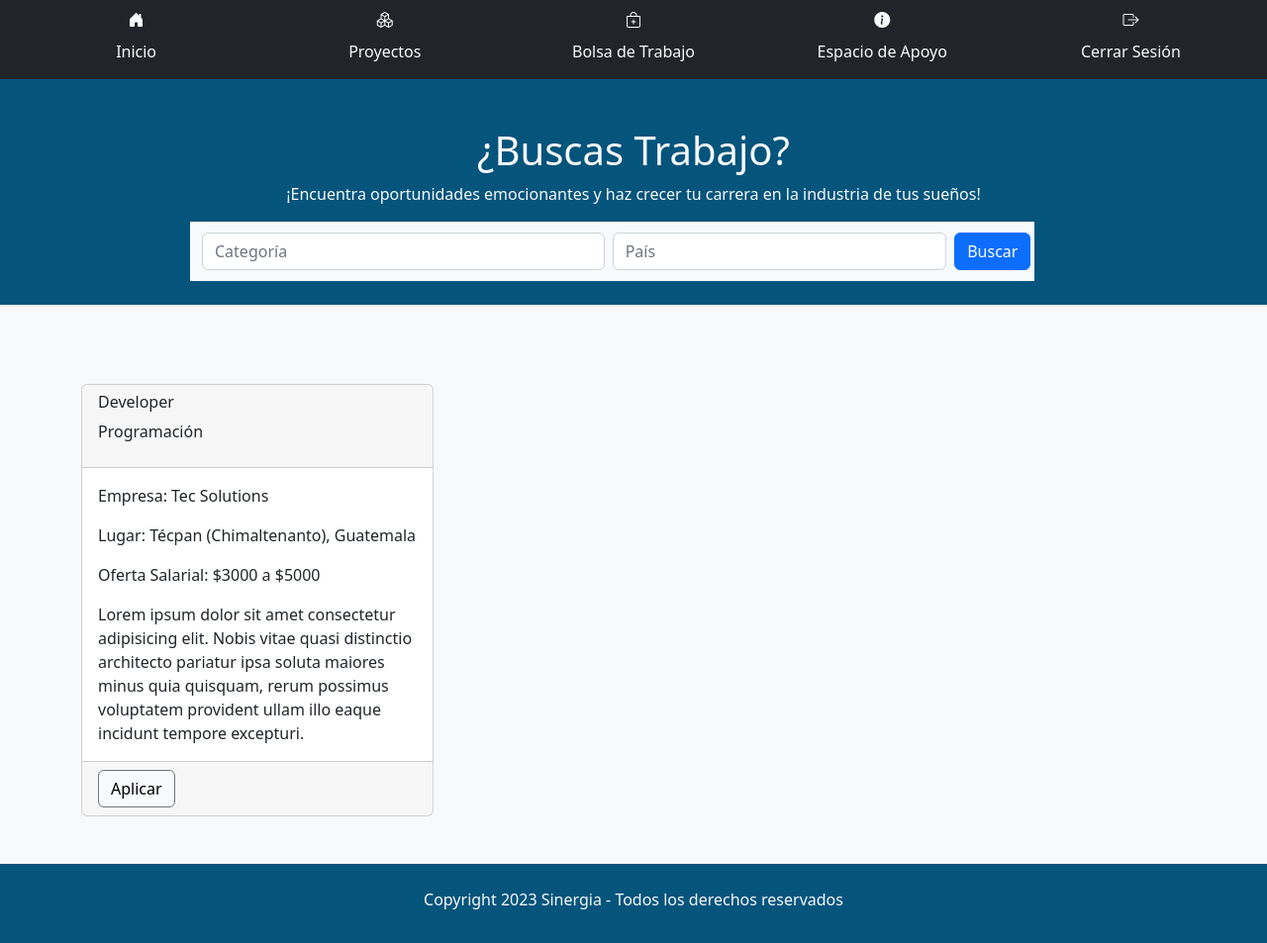
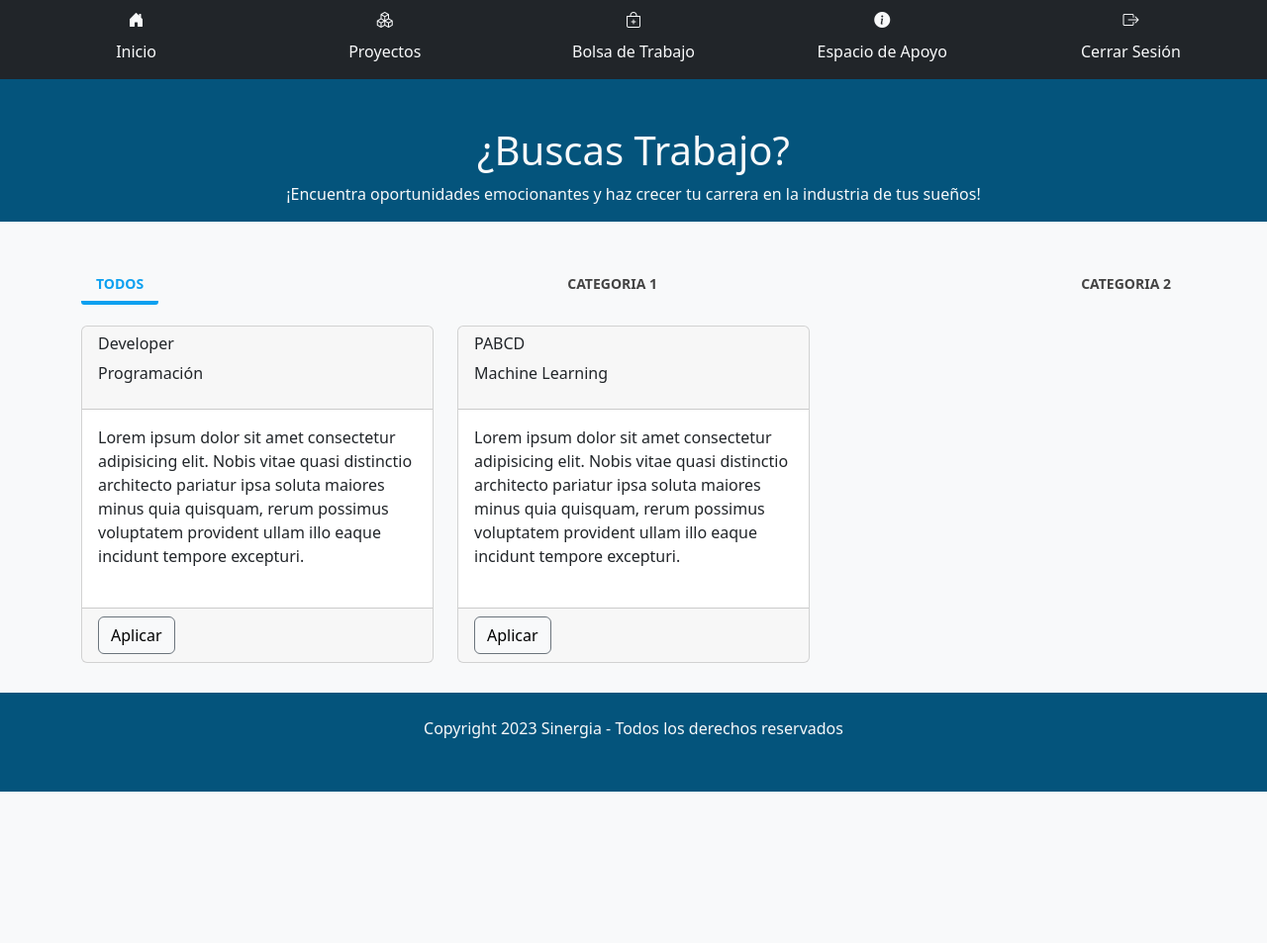
Before and after one commit to christopher-umg/proyecto-analisis, a Django app: page /jobs/ in a window 1280 px wide. Shown: the whole page at 99% size. After the commit the page ends 800 px from the top, so only its background shows below. Run offline with Django 3.2, Linux system fonts and the light colour scheme; parts of the project's set-up code (start-up, migrations or seed data) failed here and were passed over.

```diff
--- a/sinergia/Login/templates/Pages/BolsaTrabajo.html
+++ b/sinergia/Login/templates/Pages/BolsaTrabajo.html
@@ -13,7 +13,10 @@
     <!--Estilos Generales-->
     <link rel="stylesheet" type="text/css" href="{% static 'css/general.css' %}">
 
-    <link rel="stylesheet" type="text/css" href="{% static 'css/bolsaempleo.css' %}">
+    <!-- <link rel="stylesheet" type="text/css" href="../Css/Proyectos.css"> -->
+    <link rel="stylesheet" type="text/css" href="{% static 'css/proyectos.css' %}">
+    <link type="text/css" href="{% static 'vendor/swiper/swiper-bundle.min.css' %}" rel="stylesheet">
+    <link rel="stylesheet" type="text/css" href="{% static 'vendor/glightbox/css/glightbox.min.css' %}">
 
     <title>Bolsa de Trabajo</title>
 </head>
@@ -50,32 +53,49 @@
     <header class="text-light text-center mt-md-5 mt-sm-5">
         <h1>¿Buscas Trabajo?</h1>
         <p>¡Encuentra oportunidades emocionantes y haz crecer tu carrera en la industria de tus sueños!</p>
-        <div
-            class="bg-light container d-flex col-md-8 sb-height-1 sb-margin-1 align-items-center justify-content-between">
-            <form class="d-flex col-md-6" role="search">
-                <input class="form-control me-2" type="search" placeholder="Categoría" aria-label="Search">
-            </form>
-            <form class="d-flex col-md-5" role="search">
-                <input class="form-control me-2" type="search" placeholder="País" aria-label="Search">
-            </form>
-            <button class="btn btn-primary" type="submit">Buscar</button>
-        </div>
-        <br>
     </header>
     <main class="bg-light container-fluid pt-md-1 pt-xxl-5 pt-xl-5 pt-lg-5 pt-md-5 pt-sm-5">
-        <section class="container">
-            <article class="">
-                <div class="row row-cols-1 rows-cols-md-2 row-cols-xl-3 rows-cols-lg-2 g-4 mt-2">
-                    <div class="col">
+        <section id="portfolio" class="portfolio">
+            <div class="container" data-aos="fade-up">
+                <div class="row" data-aos="fade-up" data-aos-delay="100">
+                    <div class="col-lg-12 d-flex ">
+                        <ul id="portfolio-flters" class="d-flex justify-content-between col-md-12">
+                            <li class="filter-active" data-filter="*">Todos</li>
+                            <li data-filter=".Industrial">Categoria 1</li>
+                            <li data-filter=".Tecnologico">Categoria 2</li>
+                            <!-- <form class="d-flex" role="search">
+                                <input class="form-control me-2" type="search" placeholder="Buscar" aria-label="Search">
+                                <button class="btn btn-primary" type="submit">Buscar</button>
+                            </form> -->
+                        </ul>
+
+                    </div>
+                </div>
+                <div class="row portfolio-container" data-aos="fade-up" data-aos-delay="200">
+                    <div class="col-lg-4 col-md-6 portfolio-item Industrial">
                         <div class="card ">
                             <div class="card-header">
                                 <h6 class="card-title">Developer</h6>
                                 <P>Programación</p>
                             </div>
-                            <div class="card-body">
-                                <P>Empresa: Tec Solutions</P>
-                                <P>Lugar: Técpan (Chimaltenanto), Guatemala</p>
-                                <P>Oferta Salarial: $3000 a $5000</P>
+                            <div class="card-body" style="height: 200px; overflow: auto;">
+                                <p class="card-text">Lorem ipsum dolor sit amet consectetur adipisicing elit. Nobis
+                                    vitae quasi distinctio architecto pariatur ipsa soluta maiores minus quia quisquam,
+                                    rerum possimus voluptatem provident ullam illo eaque incidunt tempore excepturi.</p>
+                            </div>
+                            <div class="card-footer">
+                                <a href="#" target="_blank"
+                                    class="btn btn-light border border-secondary sb-morado">Aplicar</a>
+                            </div>
+                        </div>
+                    </div>
+                    <div class="col-lg-4 col-md-6 portfolio-item Tecnologico">
+                        <div class="card ">
+                            <div class="card-header">
+                                <h6 class="card-title">PABCD</h6>
+                                <P>Machine Learning</p>
+                            </div>
+                            <div class="card-body" style="height: 200px; overflow: auto;">
                                 <p class="card-text">Lorem ipsum dolor sit amet consectetur adipisicing elit. Nobis
                                     vitae quasi distinctio architecto pariatur ipsa soluta maiores minus quia quisquam,
                                     rerum possimus voluptatem provident ullam illo eaque incidunt tempore excepturi.</p>
@@ -87,8 +107,7 @@
                         </div>
                     </div>
                 </div>
-            </article>
-            <br><br>
+            </div>
         </section>
     </main>
     <footer class="bg-blue text-light text-center hfooter-sb">
@@ -100,6 +119,10 @@
     <script src="https://cdn.jsdelivr.net/npm/bootstrap@5.2.3/dist/js/bootstrap.min.js"
         integrity="sha384-cuYeSxntonz0PPNlHhBs68uyIAVpIIOZZ5JqeqvYYIcEL727kskC66kF92t6Xl2V"
         crossorigin="anonymous"></script>
+    <script src="{% static 'vendor/swiper/swiper-bundle.min.js' %}"></script>
+    <script src="{% static 'vendor/glightbox/js/glightbox.min.js' %}"></script>
+    <script src="{% static 'vendor/isotope-layout/isotope.pkgd.min.js' %}"></script>
+    <script src="{% static 'js/proyectosscript.js' %}"></script>
 </body>
 
 </html>
--- a/sinergia/Login/templates/index.html
+++ b/sinergia/Login/templates/index.html
@@ -40,10 +40,10 @@
             <p>Colaboración y Sinergia entre estudiantes y empresas</p>
         </div>
     </header> -->
-    <main class=" bg-grey text-light py-5">
+    <main class="bg-grey text-light py-5">
         <section class="container">
             <div class="text-center">
-                <img src="media/assets/logo.png" alt="Tu Logotipo" class="logo-img">
+                <img src="media/assets/logo.png" alt="Tu Logotipo" class="logo-img"  style="height: 200px; overflow: auto;">
             </div>
             <h2>¿Quienes somos?</h2>
             <article class="mt-md-5">
```
Also changed, not shown: sinergia/Login/models.py (+10 -4 lines), sinergia/Login/templates/Pages/Proyectos.html (+19 -16 lines), sinergia/generales/models.py (+7 -5 lines), sinergia/Login/migrations/0003_auto_20231027_1554.py (added), sinergia/media/empresas/fotos/default-placeholder.png (deleted), sinergia/media/fotos-perfil/cerveza_gallo.png (deleted), sinergia/media/fotos-perfil/user-default.png (deleted), sinergia/media/instituciones/fotos/default-placeholder.png (deleted).
